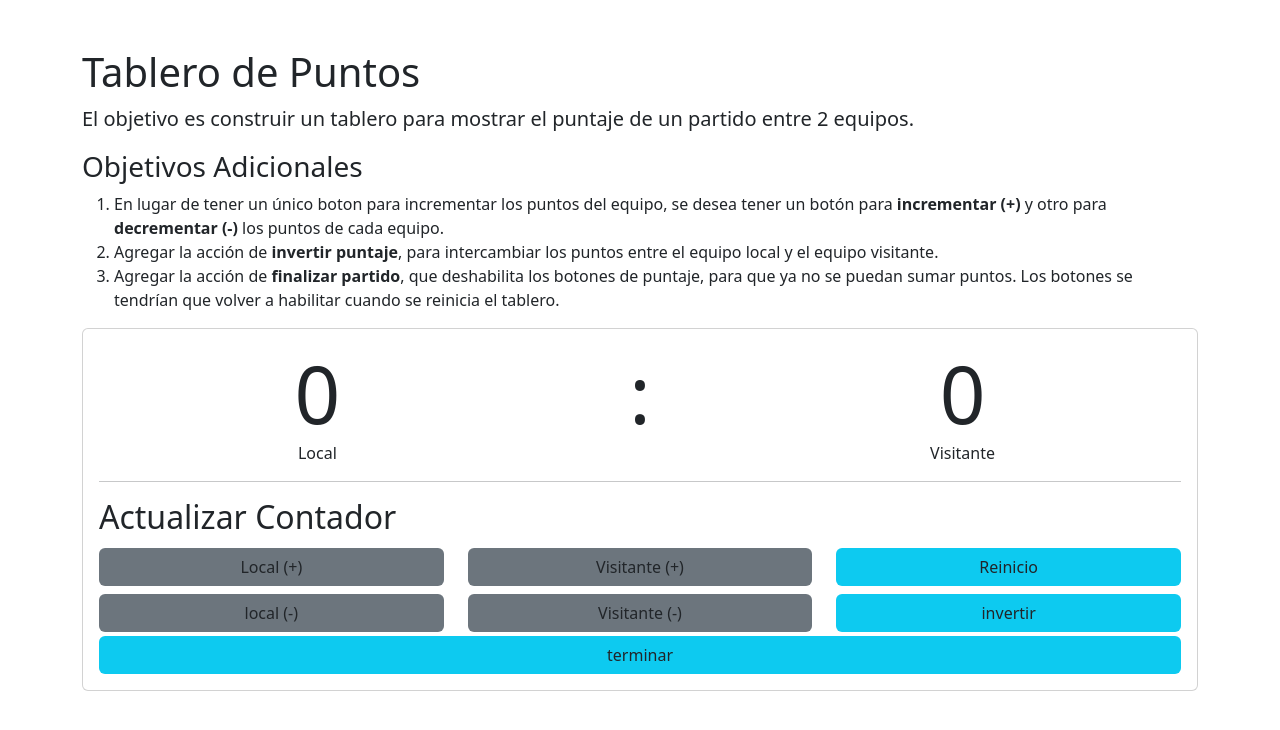
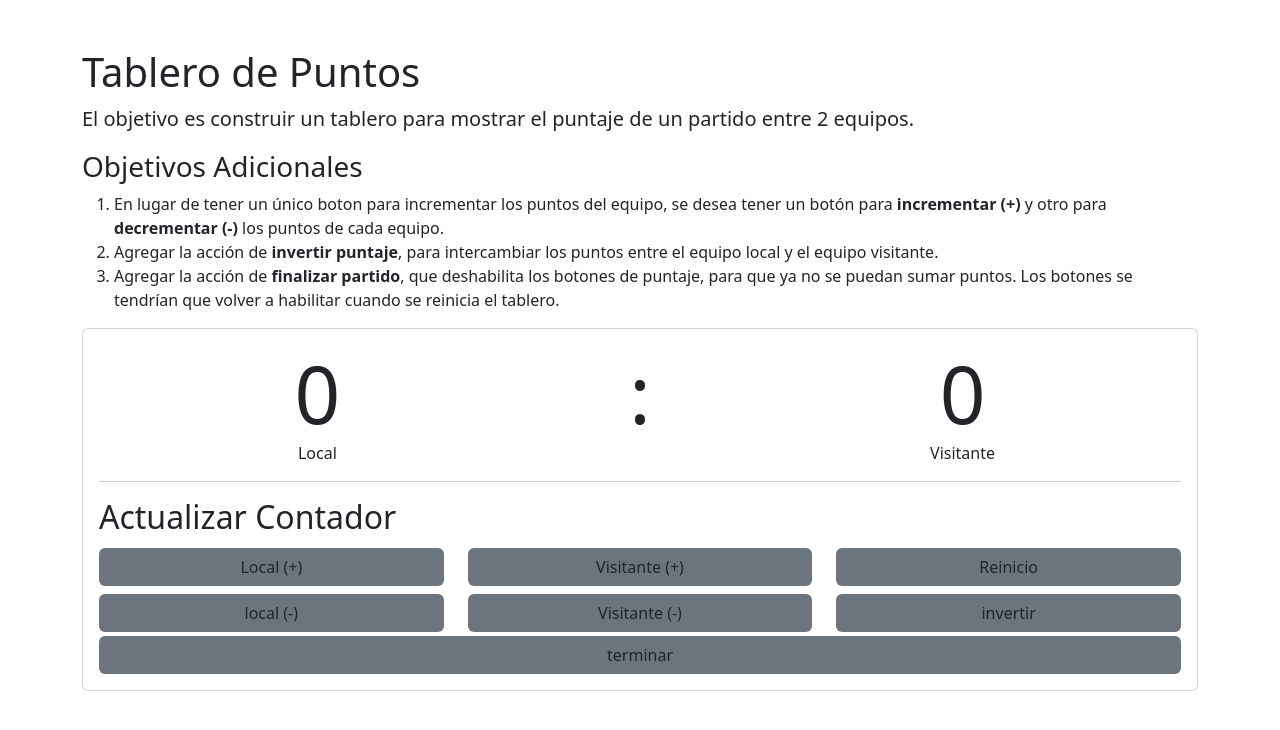
Before and after one commit to luzmoral/plataformas-moviles-entregas, a plain HTML site: page tp-5/tablero-puntos.html in a window 1280 px wide. Drawn offline with nearby package versions, Linux system fonts and the light colour scheme.

Commit message:
Update tablero-puntos.html

```diff
--- a/tp-5/tablero-puntos.html
+++ b/tp-5/tablero-puntos.html
@@ -49,7 +49,7 @@
 		                </button>
 		            </div>
 		            <div class="col-12 col-sm-4 my-1">
-		                <button class="btn d-block w-100  bg-info" id="Reinicio">
+		                <button class="btn d-block w-100  bg-secondary" id="Reinicio">
 		                    Reinicio
 		                </button>
 		            </div>
@@ -64,12 +64,12 @@
 		                </button>
 		            </div>
                     <div class="col-12 col-sm-4 my-1">
-		                <button class="btn d-block w-100 bg-info" id="invertir">
+		                <button class="btn d-block w-100 bg-secondary" id="invertir">
 		                    invertir
 		                </button>
 		            </div>
                     <div class="col-12">
-		                <button class="btn d-block w-100 bg-info" id="terminar">
+		                <button class="btn d-block w-100 bg-secondary" id="terminar">
 		                    terminar
 		                </button>
 		            </div>
```
